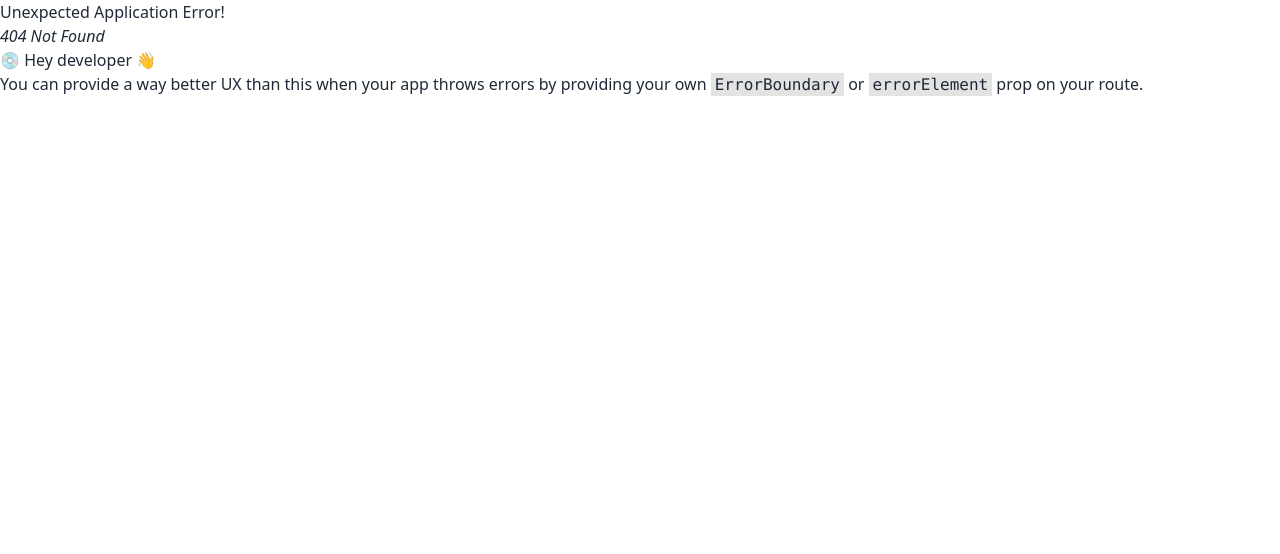
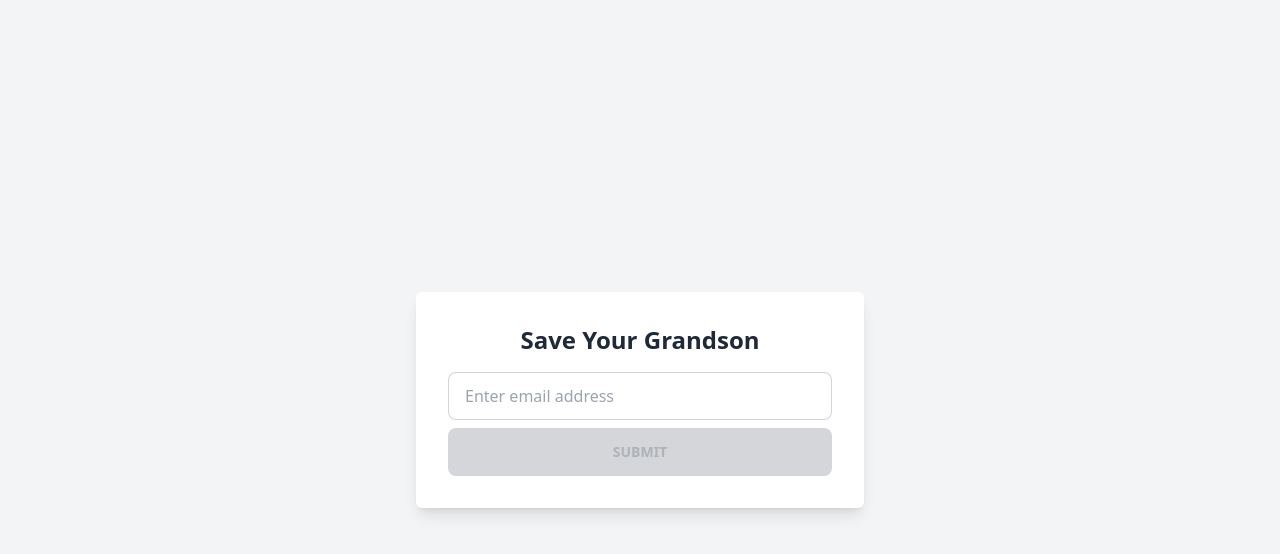
Before and after one commit to pripatelUK/savemegranny_final, a React (Vite) app in the folder frontend/: page /recover in a window 1280 px wide. Before the commit this address had no page. Shown: the top 554 px of the page. Built offline with nearby package versions, Linux system fonts and the light colour scheme.

Commit message:
create react setup for recovery

```diff
--- a/frontend/src/HomePage.tsx
+++ b/frontend/src/HomePage.tsx
@@ -17,14 +17,39 @@ const HomePage: React.FC = () => {
         }
         // ... any other logic you want to run when the button is clicked
     };
+
+    const onRecover = () => {
+        // console.log(!!localStorage.getItem('login'))
+        // if (localStorage.getItem('login')) {
+        //     navigate('/account');
+        // } else {
+        navigate('/recover');
+        // }
+        // ... any other logic you want to run when the button is clicked
+    };
+    const onRecoverSetup = () => {
+        // console.log(!!localStorage.getItem('login'))
+        // if (localStorage.getItem('login')) {
+        //     navigate('/account');
+        // } else {
+        navigate('/recover-setup');
+        // }
+        // ... any other logic you want to run when the button is clicked
+    };
     return (
         <div className="flex flex-col w-10/12 lg:w-2/6 self-center items-center justify-center h-full">
             <img className="w-full mb-12" src={homeImg} alt="" />
             {/* <Link to="/account" className="btn btn-primary w-3/4 break-words">
                 Granny Save Me!!
             </Link> */}
-            <button className="btn btn-primary w-3/4 break-words" onClick={onSelect}>
-                Granny Save Me!!
+            <button className="btn btn-secondary w-3/4 break-words mb-4" onClick={onSelect}>
+                Sign In
+            </button>
+            <button className="btn btn-primary w-3/4 break-words mb-4" onClick={onRecoverSetup}>
+                Save Me Granny
+            </button>
+            <button className="btn btn-success w-3/4 break-words" onClick={onRecover}>
+                Save Your Grandson
             </button>
         </div >
     );
--- /dev/null
+++ b/frontend/src/Recover.tsx
@@ -0,0 +1,80 @@
+import React, { useState } from 'react';
+
+const Recover: React.FC = () => {
+    const [email, setEmail] = useState('');
+    const [emailSubmitted, setEmailSubmitted] = useState(false);
+    const [signerHash, setSignerHash] = useState('');
+    const [proposedChanges, setProposedChanges] = useState('');
+    const emailRegex = /^[^\s@]+@[^\s@]+\.[^\s@]+$/;
+
+    const isEmailValid = emailRegex.test(email);
+    const hasProposedChanges = proposedChanges.trim() !== '';
+
+    const handleSubmitEmail = () => {
+        if (isEmailValid) {
+            setEmailSubmitted(true);
+            // Here, you would typically call an API to get the proposed changes or signerHash
+            // For the sake of this example, we will simulate a response with a timeout
+            setTimeout(() => {
+                // Simulating an API response with proposed changes
+                setProposedChanges('Confirm Signer Hash With Owner: \n 0x213123123');
+            }, 10000);
+        }
+    };
+
+    const handleConfirmChanges = () => {
+        console.log('Changes confirmed!');
+        // Add logic to confirm the changes
+    };
+
+    const initRecovery = () => {
+        console.log('Signer Hash changed!');
+        // Add logic to change the signer hash
+    };
+
+    return (
+        <div className="flex items-center justify-center min-h-screen bg-gray-100">
+            <div className="bg-white p-8 rounded-md shadow-lg max-w-md w-full">
+                {!emailSubmitted ? (
+                    <div className="flex flex-col items-center">
+                        <h1 className="text-2xl font-semibold mb-4">Save Your Grandson</h1>
+                        <input
+                            type="email"
+                            placeholder="Enter email address"
+                            className="input input-bordered w-full mb-2"
+                            value={email}
+                            onChange={(e) => setEmail(e.target.value)}
+                        />
+                        <button className="btn btn-primary w-full" onClick={handleSubmitEmail} disabled={!isEmailValid}>
+                            Submit
+                        </button>
+                    </div>
+                ) : hasProposedChanges ? (
+                    <div className="flex flex-col items-center">
+                        <h1 className="text-2xl font-semibold mb-4">Recover: {email}</h1>
+                        <p className="mb-4">{proposedChanges}</p>
+                        <button className="btn btn-success w-full" onClick={handleConfirmChanges}>
+                            Recover
+                        </button>
+                    </div>
+                ) : (
+                    <div className="flex flex-col items-center">
+                        <h1 className="text-2xl font-semibold mb-4">Enter Recovery Password</h1>
+                        <input
+                            type="text"
+                            placeholder="Enter signer hash"
+                            className="input input-bordered w-full mb-2"
+                            value={signerHash}
+                            onChange={(e) => setSignerHash(e.target.value)}
+                        />
+                        <button className="btn btn-primary w-full" onClick={initRecovery} disabled={!signerHash.trim()}>
+                            Initiate Recovery
+                        </button>
+                    </div>
+                )}
+            </div>
+        </div>
+    );
+};
+
+export default Recover;
--- /dev/null
+++ b/frontend/src/SetupGuardians.tsx
@@ -0,0 +1,80 @@
+import React, { useState } from 'react';
+import { useNavigate } from 'react-router-dom';
+
+interface EmailCardProps {
+    email: string;
+    onRemove: (email: string) => void;
+}
+
+const EmailCard: React.FC<EmailCardProps> = ({ email, onRemove }) => (
+    <div className="bg-white p-4 rounded-md shadow-md flex justify-between items-center mb-4">
+        <span>{email}</span>
+        <button className="btn btn-error btn-xs" onClick={() => onRemove(email)}>Remove</button>
+    </div>
+);
+
+const SetupGuardians: React.FC = () => {
+    const navigate = useNavigate();
+    const [emails, setEmails] = useState<string[]>([]);
+    const [emailInput, setEmailInput] = useState('');
+    const emailRegex = /^[^\s@]+@[^\s@]+\.[^\s@]+$/;
+    const isEmailValid = emailRegex.test(emailInput) && !emails.includes(emailInput);
+    const minimumEmailsMet = emails.length >= 3;
+
+    const handleAddEmail = () => {
+        if (isEmailValid) {
+            setEmails([...emails, emailInput]);
+            setEmailInput('');
+        }
+    };
+
+    const handleRemoveEmail = (email: string) => {
+        setEmails(emails.filter(e => e !== email));
+    };
+
+    const handleSign = () => {
+        console.log('Signing with:', emails);
+        // Add your signing logic here
+    };
+
+    return (
+        <div className="flex items-center justify-center min-h-screen bg-gray-100">
+            <div className="bg-white p-8 rounded-md shadow-lg max-w-md w-full">
+                <h1 className="text-2xl font-semibold mb-4">Setup Biometric Social Recovery</h1>
+                <button className="btn btn-outline mb-4" onClick={() => navigate(-1)}>Back</button>
+
+                {emails.length > 0 && (
+                    <div className="mb-12 mt-4">
+                        {/* <h3 className="text-lg mb-2">Emails for Wallet Recovery:</h3> */}
+                        {emails.map(email => (
+                            <EmailCard key={email} email={email} onRemove={handleRemoveEmail} />
+                        ))}
+                    </div>
+                )}
+
+                <div className="mb-4 flex flex-col items-center">
+                    <input
+                        type="email"
+                        placeholder="Enter email address"
+                        className="input input-bordered w-full mb-2"
+                        value={emailInput}
+                        onChange={(e) => setEmailInput(e.target.value)}
+                    />
+                    <button className="btn btn-primary w-full" onClick={handleAddEmail} disabled={!isEmailValid}>
+                        Add Email
+                    </button>
+                </div>
+
+                <button
+                    className="btn btn-success mt-4 w-full"
+                    onClick={handleSign}
+                    disabled={!minimumEmailsMet}
+                >
+                    {minimumEmailsMet ? 'Request Signatures' : 'Add at least 3 emails'}
+                </button>
+            </div>
+        </div>
+    );
+};
+
+export default SetupGuardians;
```
Also changed, not shown: frontend/src/main.tsx (+6 -2 lines).
